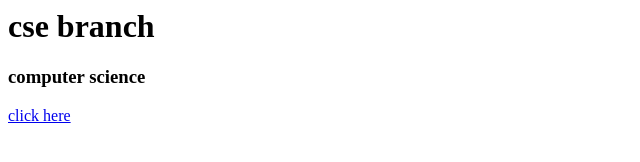
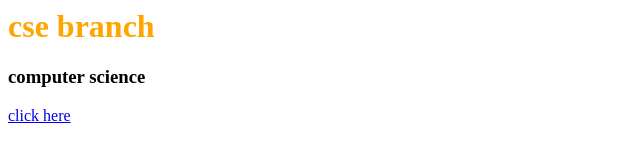
Before and after one commit to Sruthigoureddi/My-webpage, a plain HTML site: page cse.html in a window 1280 px wide. Shown: the whole page, without its empty margins (0-640 px from the left). Drawn offline with Linux system fonts and the light colour scheme.

Commit message:
changed error

```diff
--- a/cse.html
+++ b/cse.html
@@ -2,8 +2,8 @@
     <head>
         <title>CSE student</title>
     </head>
-    <body>
-            <h1> cse branch </h1>
+    <body style="background color:pink;">
+            <h1 style=" color: orange;"> cse branch </h1>
             <h3> computer science</h3>
             <a href="index.html">click here</a>
     </body>
```
